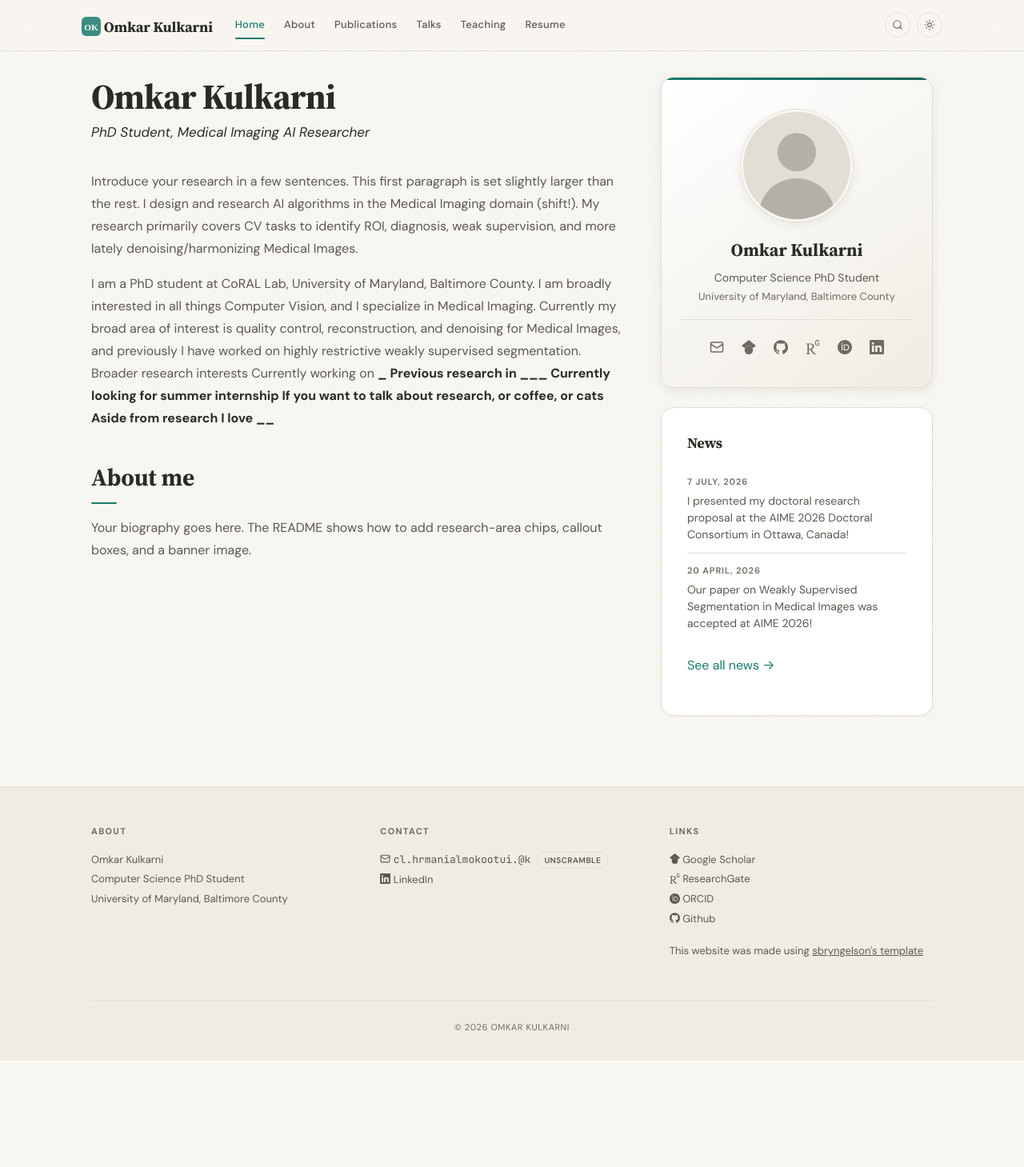
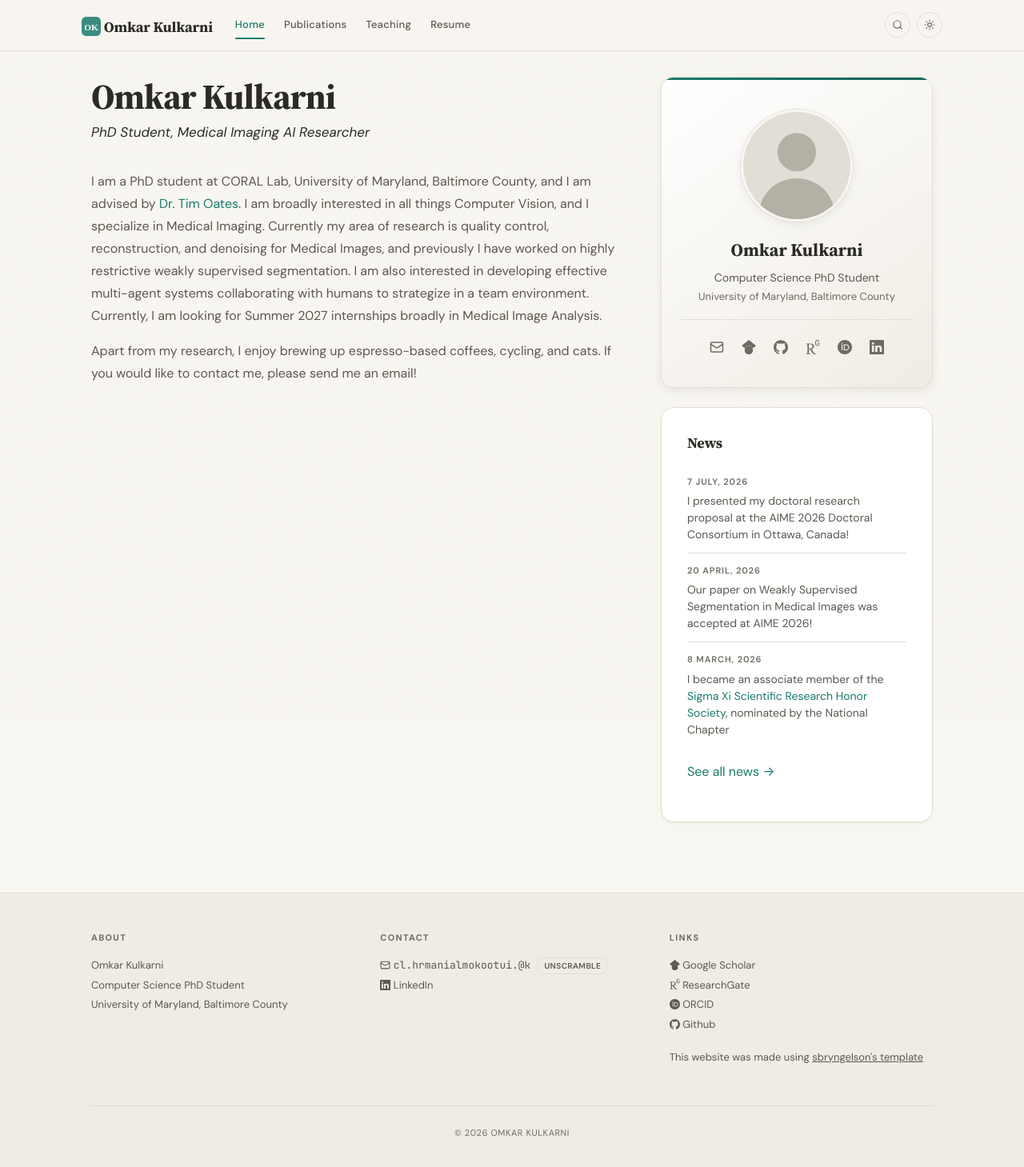
Before and after one commit to ohm-car/ohm-car.github.io, a Jekyll site: the page built from _pages/home.md, in a window 1280 px wide. Shown: the whole page at 80% size. Built offline with Jekyll 4.4.1, drawn with Linux system fonts in a browser that asks for light colours; before the commit the page ends 1326 px from its top, so only the background shows below that.

Commit message:
Almost done now

```diff
--- a/_config.yml
+++ b/_config.yml
@@ -48,9 +48,9 @@ analytics:
 # Each name is a page in _pages/. Add `label: Papers` to change the
 # navbar text without changing the URL.
 nav_pages:
-  - name: about
+  # - name: about
   - name: publications
-  - name: talks
+  # - name: talks
   # - name: research
   # - name: software
   # - name: team
--- a/_data/news.yml
+++ b/_data/news.yml
@@ -8,3 +8,6 @@
 
 - date: 20 April, 2026
   headline: "Our paper on Weakly Supervised Segmentation in Medical Images was accepted at AIME 2026!"
+
+- date: 8 March, 2026
+  headline: "I became an associate member of the <a href='https://www.sigmxi.org/'>Sigma Xi Scientific Research Honor Society</a>, nominated by the National Chapter"
--- a/_pages/home.md
+++ b/_pages/home.md
@@ -8,17 +8,11 @@ permalink: /
 <!-- <p class="home-hero-sub">{{ site.title }}, {{ site.institution }}</p> -->
 <p class="home-hero-sub">PhD Student, Medical Imaging AI Researcher</p>
 
-Introduce your research in a few sentences. This first paragraph is set slightly larger than the rest.
-I design and research AI algorithms in the Medical Imaging domain (shift!). My research primarily covers CV tasks to identify ROI, diagnosis, weak supervision, and more lately denoising/harmonizing Medical Images.
 
+I am a PhD student at CORAL Lab, University of Maryland, Baltimore County, and I am advised by <a href="https://www.csee.umbc.edu/people/tenure-track-faculty/tim-oates/">Dr. Tim Oates</a>. I am broadly interested in all things Computer Vision, and I specialize in Medical Imaging. Currently my area of research is quality control, reconstruction, and denoising for Medical Images, and previously I have worked on highly restrictive weakly supervised segmentation. I am also interested in developing effective multi-agent systems collaborating with humans to strategize in a team environment.
+Currently, I am looking for Summer 2027 internships broadly in Medical Image Analysis.
 
-I am a PhD student at CoRAL Lab, University of Maryland, Baltimore County. I am broadly interested in all things Computer Vision, and I specialize in Medical Imaging. Currently my broad area of interest is quality control, reconstruction, and denoising for Medical Images, and previously I have worked on highly restrictive weakly supervised segmentation.
-Broader research interests
-Currently working on ___
-Previous research in ___
-Currently looking for summer internship
-If you want to talk about research, or coffee, or cats
-Aside from research I love ____
+Apart from my research, I enjoy brewing up espresso-based coffees, cycling, and cats. If you would like to contact me, please send me an email!
 
 {% capture selected %}{% bibliography --query @*[selected=true] %}{% endcapture %}
 {% if selected contains "pub-entry" %}
@@ -30,6 +24,6 @@ Aside from research I love ____
 </div>
 {% endif %}
 
-## About me
+<!-- ## About me
 
-Your biography goes here. The README shows how to add research-area chips, callout boxes, and a banner image.
+Your biography goes here. The README shows how to add research-area chips, callout boxes, and a banner image. -->
--- a/assets/ref.bib
+++ b/assets/ref.bib
@@ -17,6 +17,7 @@ address="Cham",
 pages="12--16",
 abstract="Medical experts often manually segment images to obtain diagnostic statistics and discard the resulting annotations. We aim to train segmentation models to alleviate this burden, but constrained to the retained summary statistics (e.g., the area of the annotated region). Empirical results suggest that statistics alone are insufficient for this task, but adding weak information in the form of a few pixels within the area of interest significantly improves performance. We use a novel loss function that combines terms for image reconstruction quality, matching to summary statistics, and overlap between the predicted foreground and the weak supervisory signal. Experiments on standard image, ultrasound (breast cancer), and Computed Tomography (CT) scan (kidney tumors) data demonstrate the utility and potential of the approach.",
 isbn="978-3-032-30710-1"
+doi={10.1007/978-3-032-30710-1_2},
 }
 
 @INPROCEEDINGS{10504329,
```
Also changed, not shown: _pages/teaching.md (+1 -1 lines).
